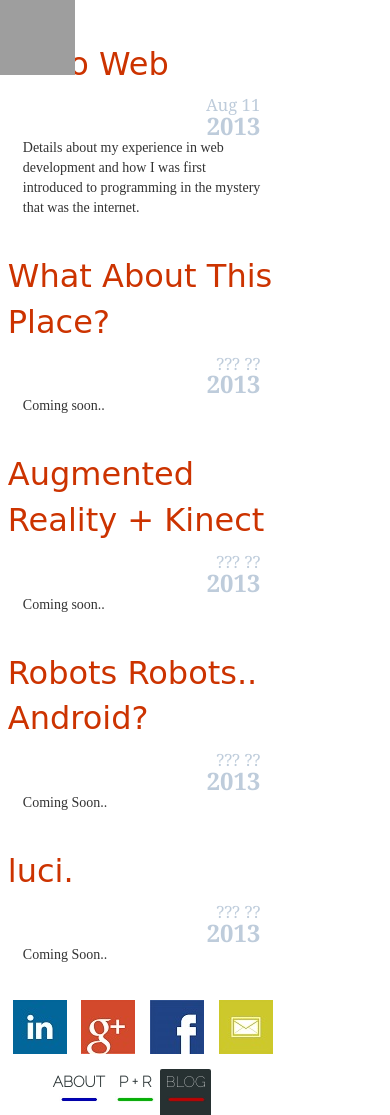
After one commit to kylemboos/kbsite-u, a Django app: page /mblog/ in a window 390 px wide. The commit adds this page. Run offline with Django 3.2, Linux system fonts and the light colour scheme; some web fonts are replaced; grey boxes are pictures that could not be loaded.

Commit message:
mobile blog

```diff
--- /dev/null
+++ b/mysite/content/templates/m_blog.html
@@ -0,0 +1,77 @@
+{% extends "m_base.html" %}
+
+
+{% block narrow-content %}
+{% load staticfiles %}
+	<div class= "narrow-content">
+		<div class="blog-content">
+			<div class="blog-post">
+				<div class="row">
+					<div class="col-lg-2"></div>
+					<div class="col-lg10 blog-title"><a href="/post1.html">Hello Web</a></div>
+				</div>
+
+				<div class="row blog-desc">
+					<div class="col-lg-2 blog-date">Aug 11 <b>2013</b></div>
+					<div class="col-lg-10"><p>Details about my experience in web development and how I was first introduced to programming in the mystery that was the internet.</p></div>
+				</div>
+			</div>
+
+			<div class="blog-post">
+				<div class="row">
+					<div class="col-lg-2"></div>
+					<div class="col-lg10 blog-title"><a>What About This Place?</a></div>
+				</div>
+				<div class="row blog-desc">
+					<div class="col-lg-2 blog-date">??? ??<b>2013</b></div>
+					<div class="col-lg-10 "><p>Coming soon..</p></div>
+				</div>
+			</div>
+
+			<div class="blog-post">
+				<div class="row">
+					<div class="col-lg-2"></div>
+					<div class="col-lg10 blog-title"><a>Augmented Reality + Kinect</a></div>
+				</div>
+				<div class="row blog-desc">
+					<div class="col-lg-2 blog-date">??? ??<b>2013</b></div>
+					<div class="col-lg-10 "><p>Coming soon..</p></div>
+				</div>
+			</div>
+
+			<div class="blog-post">
+				<div class="row">
+					<div class="col-lg-2"></div>
+					<div class="col-lg10 blog-title"><a>Robots Robots.. Android?</a></div>
+				</div>
+				<div class="row blog-desc">
+					<div class="col-lg-2 blog-date">??? ??<b>2013</b></div>
+					<div class="col-lg-10 "><p>Coming Soon..</p></div>
+				</div>
+			</div>
+
+			<div class="blog-post">
+				<div class="row">
+					<div class="col-lg-2"></div>
+					<div class="col-lg10 blog-title"><a>luci.</a></div>
+				</div>
+				<div class="row blog-desc">
+					<div class="col-lg-2 blog-date">??? ??<b>2013</b></div>
+					<div class="col-lg-10 "><p>Coming Soon..</p></div>
+				</div>
+			</div>
+
+
+		</div>
+		<div class= "hidden" id="archive-content">
+		</div>
+	</div>
+{% endblock %}
+
+{% block menu-tabs %}
+	<ul id="tab-container">
+		<li id="about-tab" class="menu-item"><a href="/about">About</a><img src="{% static 'img/tab-blue-w.jpg'%}"></img></li>
+		<li id="projects-tab" class = "menu-item"><a href="/projects">P + R</a><img src="{% static 'img/tab-green-w.jpg'%}"></img></li>
+		<li id="blog-tab" class = "current-menu-item"><a href="/blog">Blog</a><img src="{% static 'img/tab-red.jpg'%}"></img></li>
+	</ul>
+{% endblock %}
--- a/mysite/static/css/kyleboosm.css
+++ b/mysite/static/css/kyleboosm.css
@@ -44,6 +44,7 @@ a{
 	font-size: 2.5em;
 	font-style: normal;
 	line-height: 1.1em;
+	padding-left:20%;
 }
 
 #project-header{
@@ -111,6 +112,14 @@ a{
     -moz-animation: fadein 3s;
 }
 
+.blog-content{
+	margin-right: 30%;
+	-webkit-animation: fadein 3s;
+	animation: fadein 3s;
+    -moz-animation: fadein 3s;
+    padding-bottom:25px;
+}
+
 #social-icons{
 	bottom:0px;
 	width: 100%;
```
